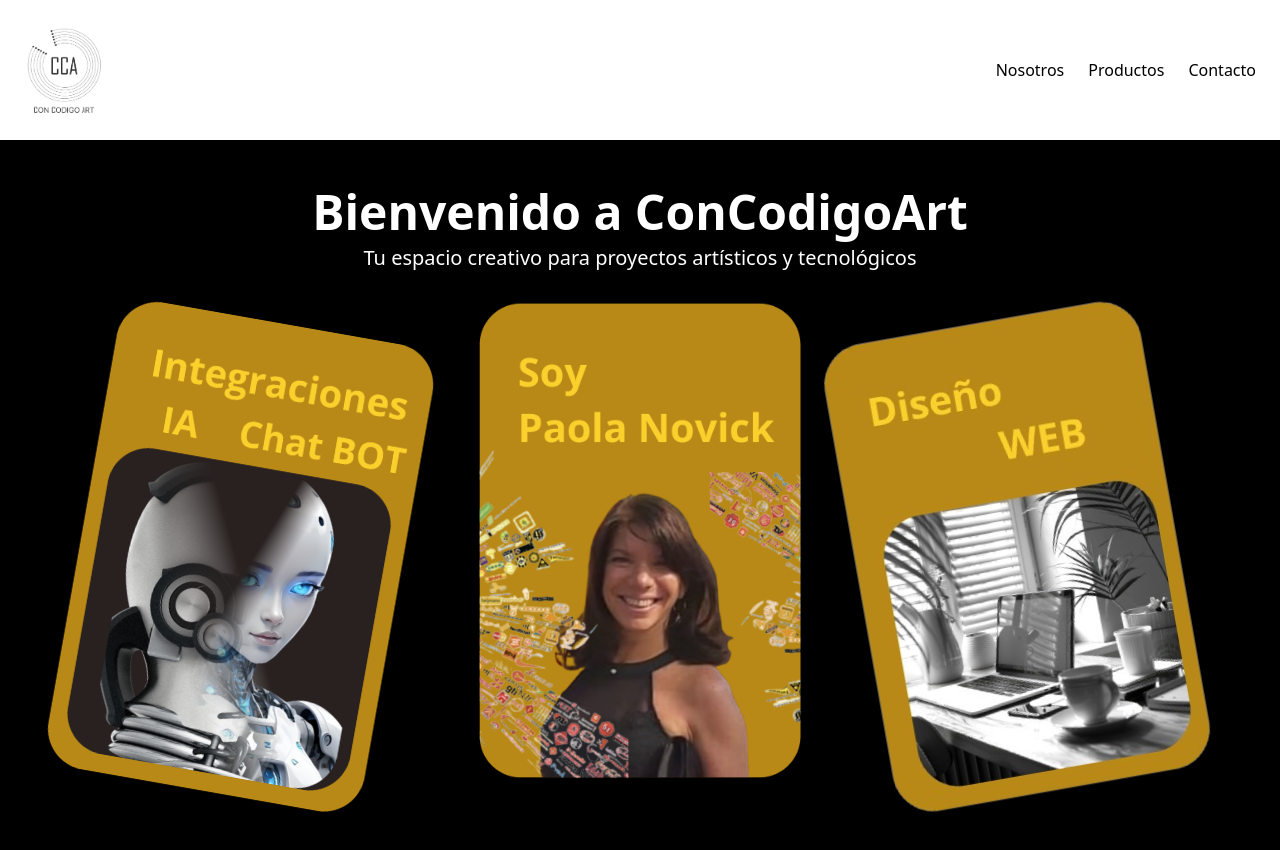
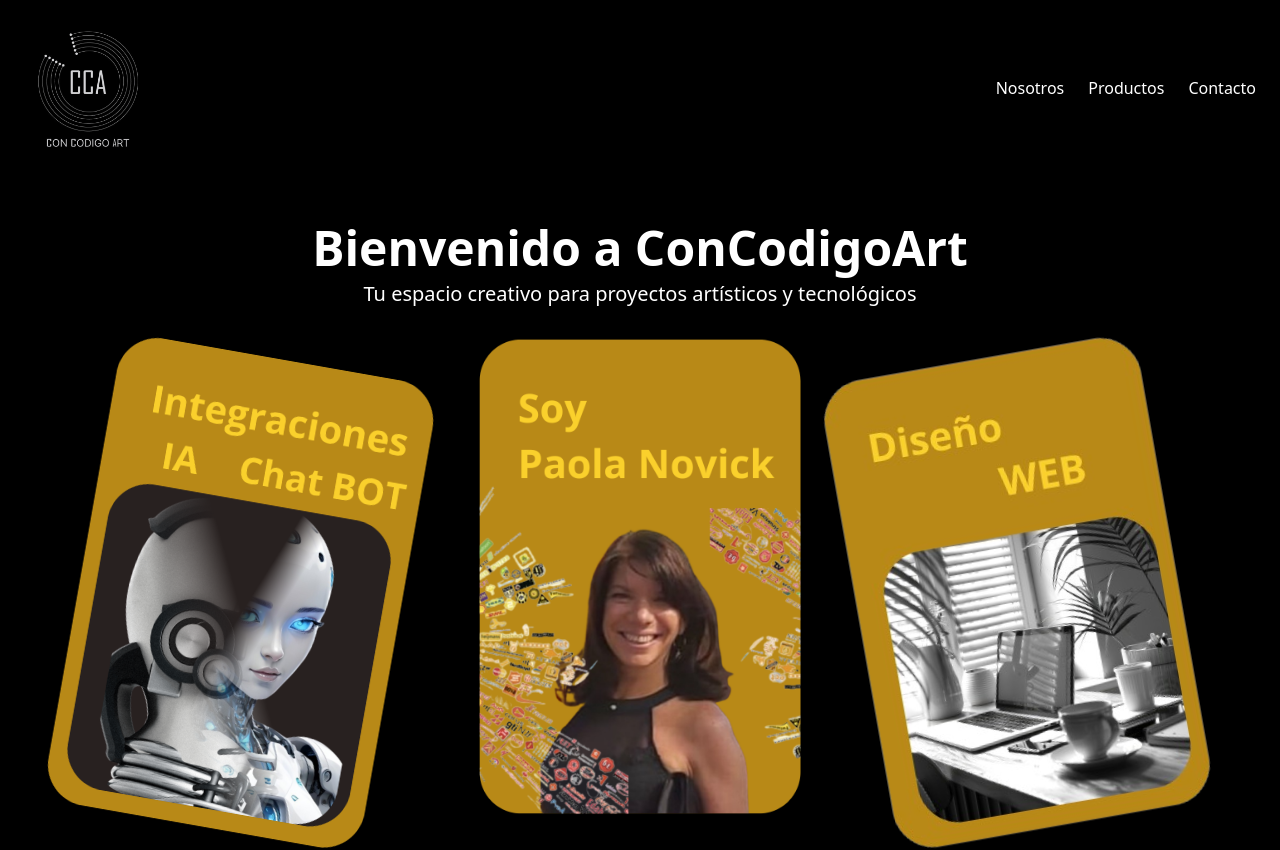
Before and after one commit to paolanovick/conCodigoART, a React (Create React App) app: page / in a window 1280 px wide. Shown: the top 850 px of the page. Built offline with nearby package versions, Linux system fonts and the light colour scheme.

Commit message:
logo header negro

```diff
--- a/src/components/Header.jsx
+++ b/src/components/Header.jsx
@@ -1,31 +1,31 @@
-import logo from "../assets/ccaLogosf1.png"; // Ajusta la ruta si es necesario
+import React from "react";
+import logoBN from "../assets/logoBN.png"; // Ajusta la ruta si es necesario
 
 export default function Header() {
   return (
-    <header className="bg-white shadow p-6 flex justify-between items-center">
+    <header className="bg-black shadow p-6 flex justify-between items-center">
       {/* Logo */}
       <div className="flex items-center space-x-2">
-        <img src={logo} alt="ConCodigoArt" className="w-20 h-auto" />
-
+        <img src={logoBN} alt="ConCodigoArt" className="w-32  h-auto" />
       </div>
 
       {/* Navegación */}
       <nav className="space-x-6">
         <a
           href="#nosotros"
-          className="hover:text-indigo-600 font-medium transition-colors"
+          className="text-white hover:text-indigo-400 font-medium transition-colors"
         >
           Nosotros
         </a>
         <a
           href="#productos"
-          className="hover:text-indigo-600 font-medium transition-colors"
+          className="text-white hover:text-indigo-400 font-medium transition-colors"
         >
           Productos
         </a>
         <a
           href="#contacto"
-          className="hover:text-indigo-600 font-medium transition-colors"
+          className="text-white hover:text-indigo-400 font-medium transition-colors"
         >
           Contacto
         </a>
```
Also changed, not shown: src/assets/logoBN.png (added).
